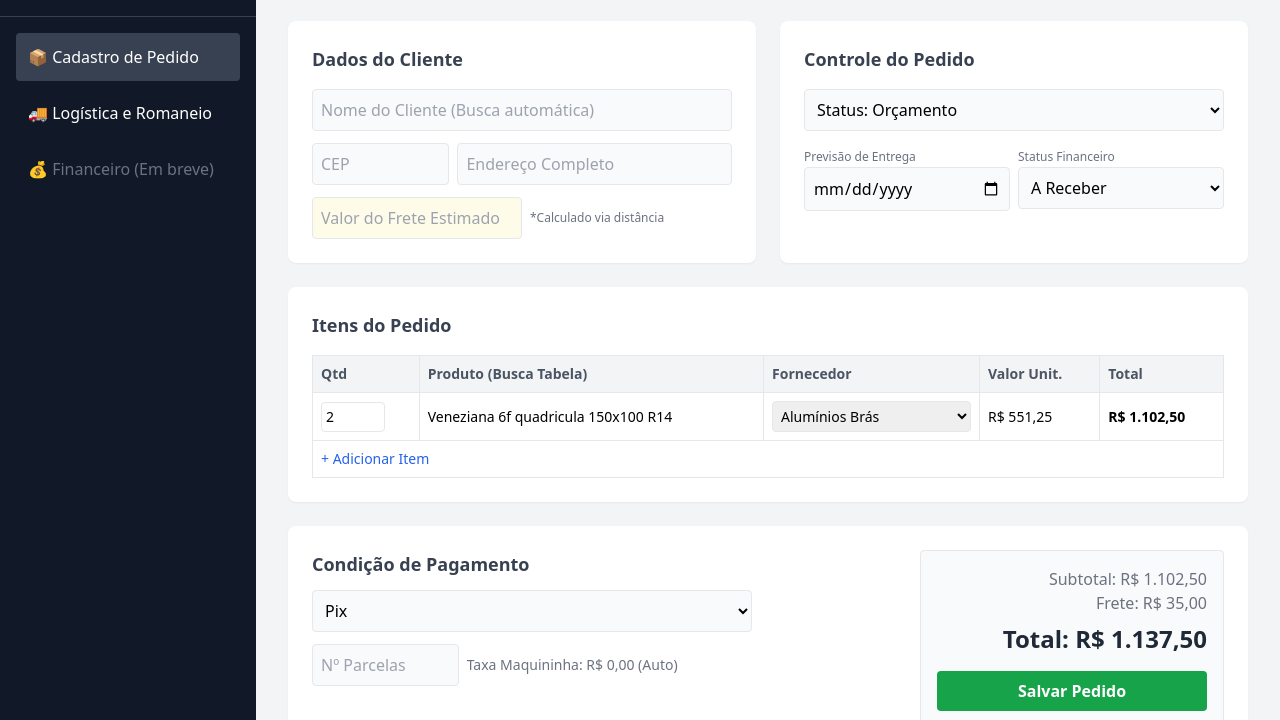
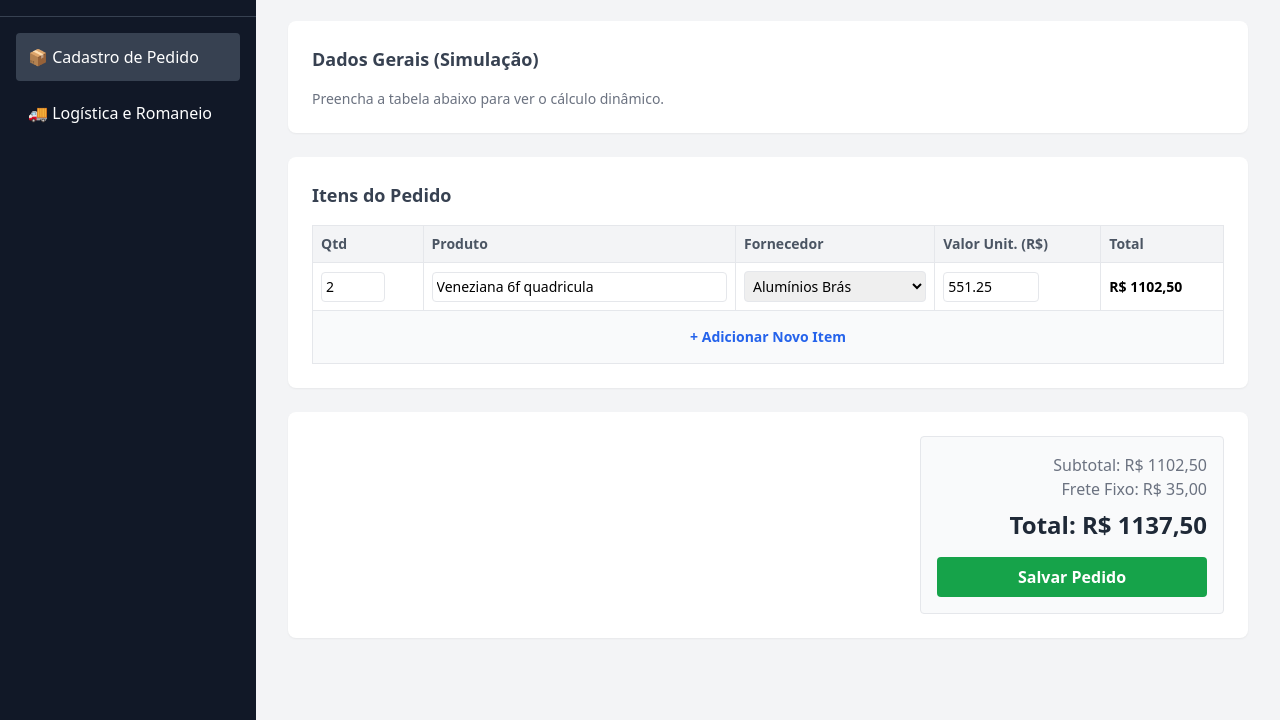
Before and after one commit to jairorossi/sistemapedidos, a plain HTML site: page index.html in a window 1280 px wide. Shown: the part 80-800 px from the top of the page. Drawn offline with nearby package versions, Linux system fonts and the light colour scheme.

Commit message:
Enhance order management functionality in index.html
Refactor script for dynamic total calculation and add new item functionality. Update product selection and total display.

```diff
--- a/index.html
+++ b/index.html
@@ -6,7 +6,7 @@
     <title>MPLEÃO - Gestão de Pedidos</title>
     <script src="https://cdn.tailwindcss.com"></script>
     <script>
-        // Script simples apenas para alternar as abas no protótipo visual
+        // Alternar abas
         function mostrarAba(abaId) {
             document.getElementById('aba-cadastro').classList.add('hidden');
             document.getElementById('aba-logistica').classList.add('hidden');
@@ -16,9 +16,52 @@
             document.getElementById('btn-logistica').classList.remove('bg-gray-700');
             document.getElementById('btn-' + abaId.split('-')[1]).classList.add('bg-gray-700');
         }
+
+        // Adicionar nova linha na tabela
+        function adicionarLinha() {
+            const tbody = document.getElementById('tabela-itens');
+            const novaLinha = document.createElement('tr');
+            novaLinha.className = 'text-sm';
+            novaLinha.innerHTML = `
+                <td class="p-2 border"><input type="number" value="1" min="1" class="w-16 p-1 border rounded qtd-item" onchange="calcularTotal()"></td>
+                <td class="p-2 border"><input type="text" placeholder="Nome do produto" class="w-full p-1 border rounded"></td>
+                <td class="p-2 border">
+                    <select class="w-full p-1 border rounded">
+                        <option>Selecione...</option>
+                        <option>Alumínios Brás</option>
+                        <option>Vidraçaria Central</option>
+                    </select>
+                </td>
+                <td class="p-2 border"><input type="number" value="0.00" class="w-24 p-1 border rounded valor-item" onchange="calcularTotal()"></td>
+                <td class="p-2 border font-semibold total-linha">R$ 0,00</td>
+            `;
+            tbody.insertBefore(novaLinha, document.getElementById('linha-adicionar'));
+        }
+
+        // Calcular totais dinamicamente
+        function calcularTotal() {
+            const linhas = document.querySelectorAll('#tabela-itens tr:not(#linha-adicionar)');
+            let subtotal = 0;
+
+            linhas.forEach(linha => {
+                const qtd = linha.querySelector('.qtd-item')?.value || 0;
+                const valor = linha.querySelector('.valor-item')?.value || 0;
+                const totalLinha = qtd * valor;
+
+                if(linha.querySelector('.total-linha')) {
+                    linha.querySelector('.total-linha').innerText = 'R$ ' + totalLinha.toFixed(2).replace('.', ',');
+                }
+                subtotal += totalLinha;
+            });
+
+            // Atualiza os painéis de totais no final da página
+            const frete = 35.00; // Frete fixo para simulação
+            document.getElementById('display-subtotal').innerText = 'Subtotal: R$ ' + subtotal.toFixed(2).replace('.', ',');
+            document.getElementById('display-total').innerText = 'Total: R$ ' + (subtotal + frete).toFixed(2).replace('.', ',');
+        }
     </script>
 </head>
-<body class="bg-gray-100 flex h-screen overflow-hidden">
+<body class="bg-gray-100 flex h-screen overflow-hidden" onload="calcularTotal()">
 
     <aside class="w-64 bg-gray-900 text-white flex flex-col">
         <div class="p-6 text-center border-b border-gray-700">
@@ -32,9 +75,6 @@
             <button id="btn-logistica" onclick="mostrarAba('aba-logistica')" class="w-full text-left p-3 rounded hover:bg-gray-600 transition">
                 🚚 Logística e Romaneio
             </button>
-            <button class="w-full text-left p-3 rounded text-gray-500 cursor-not-allowed">
-                💰 Financeiro (Em breve)
-            </button>
         </nav>
     </aside>
 
@@ -44,44 +84,9 @@
             <h2 class="text-3xl font-bold text-gray-800 border-b pb-2">Novo Pedido</h2>
 
             <div class="grid grid-cols-2 gap-6">
-                <div class="bg-white p-6 rounded-lg shadow-sm">
-                    <h3 class="text-lg font-semibold mb-4 text-gray-700">Dados do Cliente</h3>
-                    <div class="space-y-3">
-                        <input type="text" placeholder="Nome do Cliente (Busca automática)" class="w-full p-2 border rounded bg-gray-50">
-                        <div class="flex gap-2">
-                            <input type="text" placeholder="CEP" class="w-1/3 p-2 border rounded bg-gray-50">
-                            <input type="text" placeholder="Endereço Completo" class="w-2/3 p-2 border rounded bg-gray-50" readonly>
-                        </div>
-                        <div class="flex gap-2 items-center">
-                            <input type="text" placeholder="Valor do Frete Estimado" class="w-1/2 p-2 border rounded bg-yellow-50 text-yellow-900" readonly>
-                            <span class="text-xs text-gray-500">*Calculado via distância</span>
-                        </div>
-                    </div>
-                </div>
-
-                <div class="bg-white p-6 rounded-lg shadow-sm">
-                    <h3 class="text-lg font-semibold mb-4 text-gray-700">Controle do Pedido</h3>
-                    <div class="space-y-3">
-                        <select class="w-full p-2 border rounded bg-gray-50">
-                            <option>Status: Orçamento</option>
-                            <option>Status: Produção</option>
-                            <option>Status: Estoque / A Retirar</option>
-                            <option>Status: Entregue</option>
-                        </select>
-                        <div class="flex gap-2">
-                            <div class="w-1/2">
-                                <label class="text-xs text-gray-500">Previsão de Entrega</label>
-                                <input type="date" class="w-full p-2 border rounded bg-gray-50">
-                            </div>
-                            <div class="w-1/2">
-                                <label class="text-xs text-gray-500">Status Financeiro</label>
-                                <select class="w-full p-2 border rounded bg-gray-50">
-                                    <option>A Receber</option>
-                                    <option>Pago</option>
-                                </select>
-                            </div>
-                        </div>
-                    </div>
+                <div class="bg-white p-6 rounded-lg shadow-sm col-span-2">
+                    <h3 class="text-lg font-semibold mb-4 text-gray-700">Dados Gerais (Simulação)</h3>
+                    <p class="text-sm text-gray-500">Preencha a tabela abaixo para ver o cálculo dinâmico.</p>
                 </div>
             </div>
 
@@ -91,86 +96,50 @@
                     <thead>
                         <tr class="bg-gray-100 text-gray-600 text-sm">
                             <th class="p-2 border">Qtd</th>
-                            <th class="p-2 border">Produto (Busca Tabela)</th>
+                            <th class="p-2 border">Produto</th>
                             <th class="p-2 border">Fornecedor</th>
-                            <th class="p-2 border">Valor Unit.</th>
+                            <th class="p-2 border">Valor Unit. (R$)</th>
                             <th class="p-2 border">Total</th>
                         </tr>
                     </thead>
-                    <tbody>
+                    <tbody id="tabela-itens">
                         <tr class="text-sm">
-                            <td class="p-2 border"><input type="number" value="2" class="w-16 p-1 border rounded"></td>
-                            <td class="p-2 border">Veneziana 6f quadricula 150x100 R14</td>
+                            <td class="p-2 border"><input type="number" value="2" min="1" class="w-16 p-1 border rounded qtd-item" onchange="calcularTotal()"></td>
+                            <td class="p-2 border"><input type="text" value="Veneziana 6f quadricula" class="w-full p-1 border rounded"></td>
                             <td class="p-2 border">
                                 <select class="w-full p-1 border rounded">
-                                    <option>Alumínios Brás</option>
-                                    <option>Vidraçaria Central</option>
+                                    <option selected>Alumínios Brás</option>
                                 </select>
                             </td>
-                            <td class="p-2 border">R$ 551,25</td>
-                            <td class="p-2 border font-semibold">R$ 1.102,50</td>
+                            <td class="p-2 border"><input type="number" value="551.25" class="w-24 p-1 border rounded valor-item" onchange="calcularTotal()"></td>
+                            <td class="p-2 border font-semibold total-linha">R$ 0,00</td>
                         </tr>
-                        <tr class="text-sm">
-                            <td class="p-2 border" colspan="5"><button class="text-blue-600 hover:underline">+ Adicionar Item</button></td>
+
+                        <tr class="text-sm" id="linha-adicionar">
+                            <td class="p-2 border bg-gray-50 text-center" colspan="5">
+                                <button onclick="adicionarLinha()" class="text-blue-600 font-semibold hover:underline w-full py-2">+ Adicionar Novo Item</button>
+                            </td>
                         </tr>
                     </tbody>
                 </table>
             </div>
 
             <div class="bg-white p-6 rounded-lg shadow-sm flex justify-between items-start">
-                <div class="w-1/2 space-y-3 pr-4">
-                    <h3 class="text-lg font-semibold text-gray-700">Condição de Pagamento</h3>
-                    <select class="w-full p-2 border rounded bg-gray-50">
-                        <option>Pix</option>
-                        <option>Cartão de Crédito</option>
-                        <option>Boleto</option>
-                    </select>
-                    <div class="flex gap-2 items-center">
-                        <input type="number" placeholder="Nº Parcelas" class="w-1/3 p-2 border rounded bg-gray-50">
-                        <span class="text-sm text-gray-500">Taxa Maquininha: R$ 0,00 (Auto)</span>
-                    </div>
-                </div>
+                <div class="w-1/2"></div>
                 <div class="w-1/3 bg-gray-50 p-4 rounded border text-right">
-                    <p class="text-gray-500">Subtotal: R$ 1.102,50</p>
-                    <p class="text-gray-500">Frete: R$ 35,00</p>
-                    <p class="text-2xl font-bold text-gray-800 mt-2">Total: R$ 1.137,50</p>
-                    <button class="mt-4 w-full bg-green-600 text-white font-bold py-2 rounded hover:bg-green-700">Salvar Pedido</button>
+                    <p class="text-gray-500" id="display-subtotal">Subtotal: R$ 0,00</p>
+                    <p class="text-gray-500">Frete Fixo: R$ 35,00</p>
+                    <p class="text-2xl font-bold text-gray-800 mt-2" id="display-total">Total: R$ 0,00</p>
+                    <button class="mt-4 w-full bg-green-600 text-white font-bold py-2 rounded hover:bg-green-700" onclick="alert('Pedido salvo no protótipo!')">Salvar Pedido</button>
                 </div>
             </div>
         </div>
 
         <div id="aba-logistica" class="hidden space-y-6">
-            <h2 class="text-3xl font-bold text-gray-800 border-b pb-2">Gestão de Logística</h2>
+             <h2 class="text-3xl font-bold text-gray-800 border-b pb-2">Gestão de Logística</h2>
+             <p class="text-gray-600">Interface de filtros e romaneio de entrega.</p>
+        </div>
 
-            <div class="bg-white p-6 rounded-lg shadow-sm flex gap-4 items-end">
-                <div class="w-1/4">
-                    <label class="text-xs text-gray-500">Filtrar por Cidade</label>
-                    <input type="text" placeholder="Ex: Bady Bassitt" class="w-full p-2 border rounded">
-                </div>
-                <div class="w-1/4">
-                    <label class="text-xs text-gray-500">Status</label>
-                    <select class="w-full p-2 border rounded">
-                        <option>A Retirar / Estoque</option>
-                        <option>Produção</option>
-                    </select>
-                </div>
-                <div class="w-1/4">
-                    <label class="text-xs text-gray-500">Previsão até</label>
-                    <input type="date" class="w-full p-2 border rounded">
-                </div>
-                <div class="w-1/4">
-                    <button class="w-full bg-blue-600 text-white font-bold py-2 rounded hover:bg-blue-700">Filtrar Pedidos</button>
-                </div>
-            </div>
-
-            <div class="bg-white p-6 rounded-lg shadow-sm">
-                <div class="flex justify-between items-center mb-4">
-                    <h3 class="text-lg font-semibold text-gray-700">Montar Romaneio de Entrega</h3>
-                    <div class="text-sm bg-yellow-100 text-yellow-800 px-3 py-1 rounded">
-                        Teto de Frete da Rota: <span class="font-bold">R$ 150,00</span>
-                    </div>
-                </div>
-
-                <table class="w-full text-left border-collapse">
-                    <thead>
-                        <tr class="bg-gray-100 text-gray-600 text-
+    </main>
+</body>
+</html>
```
